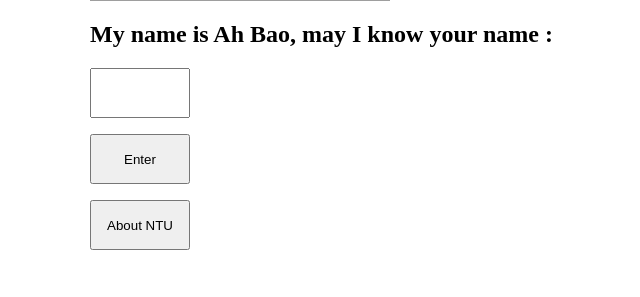
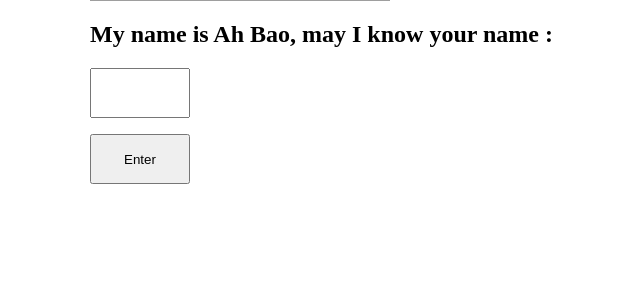
Before and after one commit to laoxiaoxuesheng/rpa-19feb2024, a Flask app: page / in a window 1280 px wide. Shown: the part 265-562 px from the top of the page, without its empty margins (234-874 px from the left). Run offline with Flask 3, Linux system fonts and the light colour scheme; grey boxes are pictures that could not be loaded.

Commit message:
Update index.html

```diff
--- a/templates/index.html
+++ b/templates/index.html
@@ -13,8 +13,5 @@
   <h2>My name is Ah Bao, may I know your name : </h2>
   <input type = "text" name="r" style="width:100px;height:50px">
   <p><input type = "submit" value="Enter" style="width:100px;height:50px"></p>
-</form>
-<form action="/NTU" method="post">
-  <p><input type = "submit" value="About NTU" style="width:100px;height:50px"></p>
-</form>
+
 </div>
```
